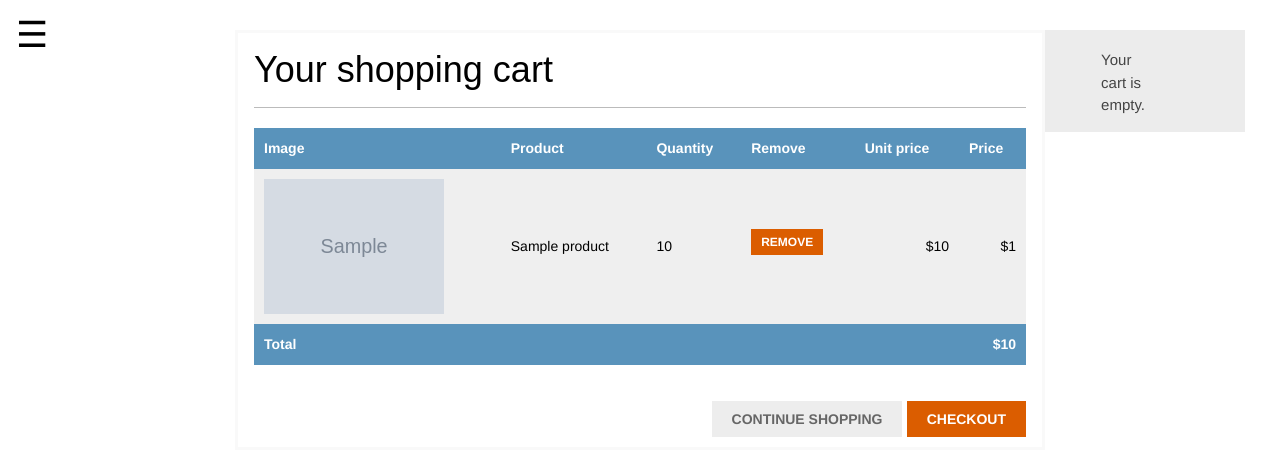
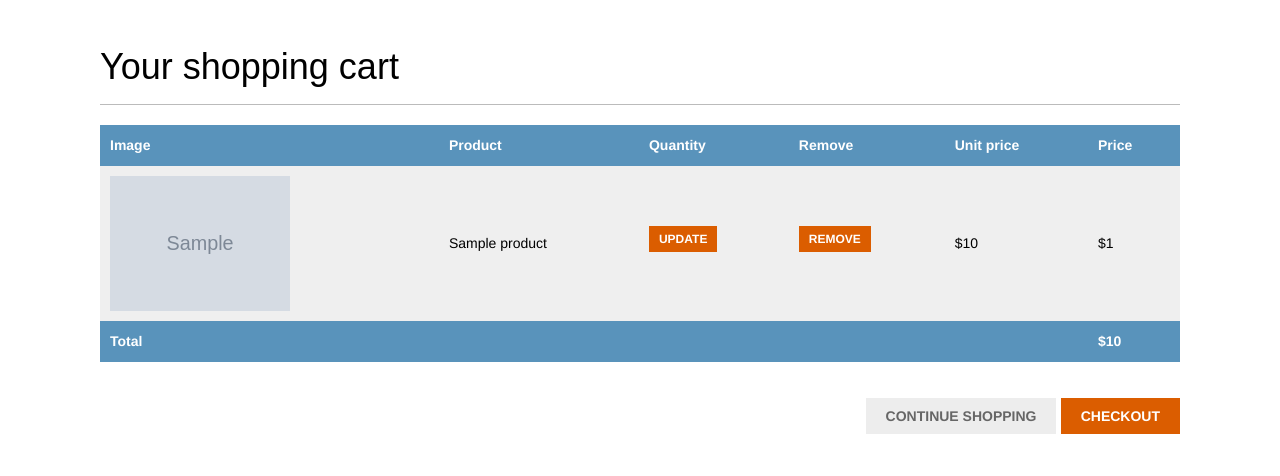
Before and after one commit to nyuskov/django, a Django app: template cart/templates/cart/detail.html in a window 1280 px wide. Shown: the part 54-530 px from the top of the page. Run offline with Django 5.2, Linux system fonts and the light colour scheme; the template is opened without the code that fills it: most values are stand-ins (such as "Sample title", 1, 10 or a date in 2020); grey boxes marked "Sample" are stand-in pictures; parts of the project's set-up code (start-up, migrations or seed data) failed here and were passed over.

Commit message:
add cart to main page

```diff
--- a/app/settings.py
+++ b/app/settings.py
@@ -148,6 +148,7 @@
                 "django.template.context_processors.request",
                 "django.contrib.auth.context_processors.auth",
                 "django.contrib.messages.context_processors.messages",
+                "cart.context_processors.cart",
             ],
         },
     },
--- /dev/null
+++ b/cart/context_processors.py
@@ -0,0 +1,5 @@
+from .cart import Cart
+
+
+def cart(request):
+    return {"cart": Cart(request)}
--- /dev/null
+++ b/cart/static/css/cart.css
@@ -0,0 +1,4 @@
+.button.light:hover {
+    filter: brightness(75%);
+    background: #ededed;
+}
--- a/cart/templates/cart/detail.html
+++ b/cart/templates/cart/detail.html
@@ -1,10 +1,13 @@
-{% extends 'shop/base.html' %}
+{% extends 'base.html' %}
 {% load i18n %}
 {% load static %}
 {% block title %}
   {% trans 'Your shopping cart' %}
 {% endblock %}
-{% block shop_content %}
+{% block source %}
+  <link rel="stylesheet" href="{% static 'css/cart.css' %}" />
+{% endblock %}
+{% block content %}
   <h1>{% trans 'Your shopping cart' %}</h1>
   <table class="cart">
     <thead>
@@ -38,15 +41,22 @@
                 <img src="{% if product.image %}
                     {{ product.image.url }}
                   {% else %}
-                    {% static 'img/no_image.png' %}
+                    {% static 'images/no_image.png' %}
                   {% endif %}" />
               </a>
             </td>
             <td>{{ product.name }}</td>
-            <td>{{ item.quantity }}</td>
+            <td>
+              <form action="{% url 'cart:cart_add' product.id %}" method="post">
+                {{ item.update_quantity_form.quantity }}
+                {{ item.update_quantity_form.override }}
+                <input type="submit" value="{% trans 'Update' %}" />
+                {% csrf_token %}
+              </form>
+            </td>
             <td>
               <form action="{% url 'cart:cart_remove' product.id %}" method="post">
-                <input type="submit" value="Remove" />
+                <input type="submit" value="{% trans 'Remove' %}" />
                 {% csrf_token %}
               </form>
             </td>
--- a/shop/static/css/shop.css
+++ b/shop/static/css/shop.css
@@ -153,3 +153,22 @@
     color: #666;
     border-radius: 4px;
 }
+
+label {
+    float: none;
+    clear: both;
+    color: #333;
+    margin-bottom: 4px;
+}
+
+input,
+textarea {
+    float: none;
+    clear: both;
+    margin: 0 0 10px;
+    background: #efefef;
+    border: 0;
+    padding: 6px 10px;
+    font-size: 14px;
+    resize: none;
+}
--- a/shop/templates/shop/base.html
+++ b/shop/templates/shop/base.html
@@ -17,6 +17,18 @@
   <button class="w3-xxlarge w3-button menu-button" onclick="w3_open()">&#9776;</button>
 {% endblock %}
 {% block content %}
+  <div id="subheader">
+    <div class="cart">
+      {% with total_items=cart|length %}
+        {% if total_items > 0 %}
+          {% trans 'Your cart' %}:
+          <a href="{% url 'cart:cart_detail' %}">{% blocktrans count total_items as total_items %}{{ total_items }} item{% plural %} {{ total_items }} items{% endblocktrans %}, ${{ cart.get_total_price }}</a>
+        {% else %}
+          {% trans 'Your cart is empty' %}.
+        {% endif %}
+      {% endwith %}
+    </div>
+  </div>
   <main class="main" id="mainContent">
     <div class="side-block"></div>
     <div class="w3-overlay overlay" onclick="w3_close()" id="myOverlay"></div>
@@ -25,12 +37,6 @@
 
       {% endblock %}
     </div>
-    <div class="side-block">
-      <div id="subheader">
-        <div class="cart">
-          {% trans 'Your cart is empty' %}.
-        </div>
-      </div>
-    </div>
+    <div class="side-block"></div>
   </main>
 {% endblock %}
--- a/shop/templates/shop/product/detail.html
+++ b/shop/templates/shop/product/detail.html
@@ -1,4 +1,5 @@
 {% extends 'shop/base.html' %}
+{% load i18n %}
 {% load static %}
 {% block title %}
   {{ product.name }}
@@ -13,6 +14,11 @@
     <h1>{{ product.name }}</h1>
     <h2><a href="{{ product.category.get_absolute_url }}">{{ product.category }}</a></h2>
     <p class="price">${{ product.price }}</p>
+    <form action="{% url 'cart:cart_add' product.id %}" method="post">
+      {{ cart_product_form }}
+      {% csrf_token %}
+      <input type="submit" value="{% trans 'Add to cart' %}" />
+    </form>
     {{ product.description|linebreaks }}
   </div>
 {% endblock %}
--- a/shop/views.py
+++ b/shop/views.py
@@ -2,6 +2,7 @@
 from django.shortcuts import get_object_or_404
 from django.views.generic import ListView, DetailView
 
+from cart.forms import CartAddProductForm
 from .models import Category, Product
 
 
@@ -39,4 +40,5 @@
             id=self.kwargs.get("id"),
             available=True,
         )
+        context["cart_product_form"] = CartAddProductForm()
         return context
--- a/static/css/app.css
+++ b/static/css/app.css
@@ -109,7 +109,7 @@
 
 table th,
 table td {
-    text-align: left;
+    text-align: left !important;
     font-size: 14px;
     padding: 10px;
     margin: 0;
@@ -352,8 +352,7 @@
 
 /* Sidebar */
 #sidebar a.selected {
-    background: var(--primary-color);
-    color: var(--secondary-color);
+    filter: brightness(75%);
     font-weight: bold;
 }
 
```
Also changed, not shown: cart/views.py (+10 -4 lines), cart/locale/ru/LC_MESSAGES/django.po, shop/locale/ru/LC_MESSAGES/django.po.
